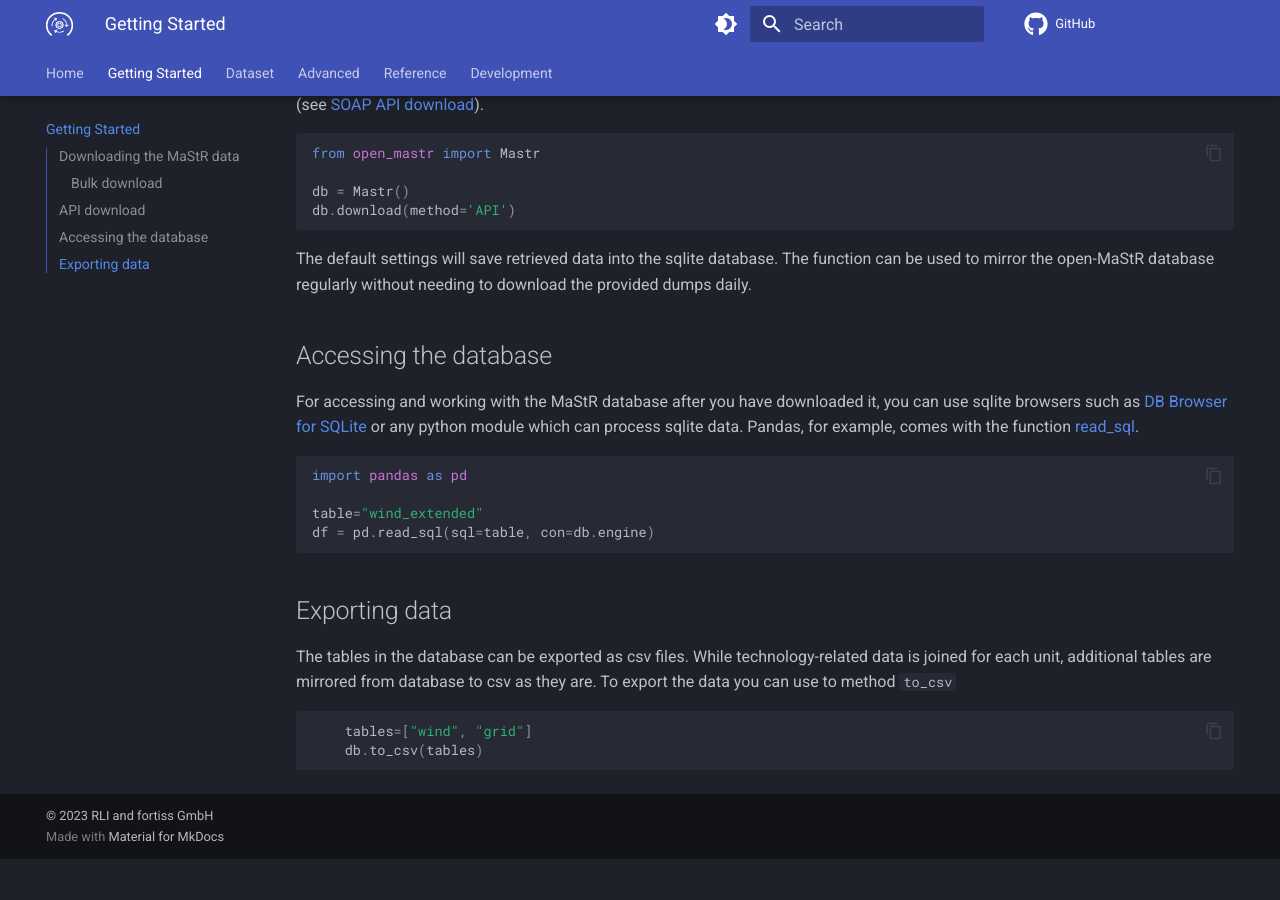
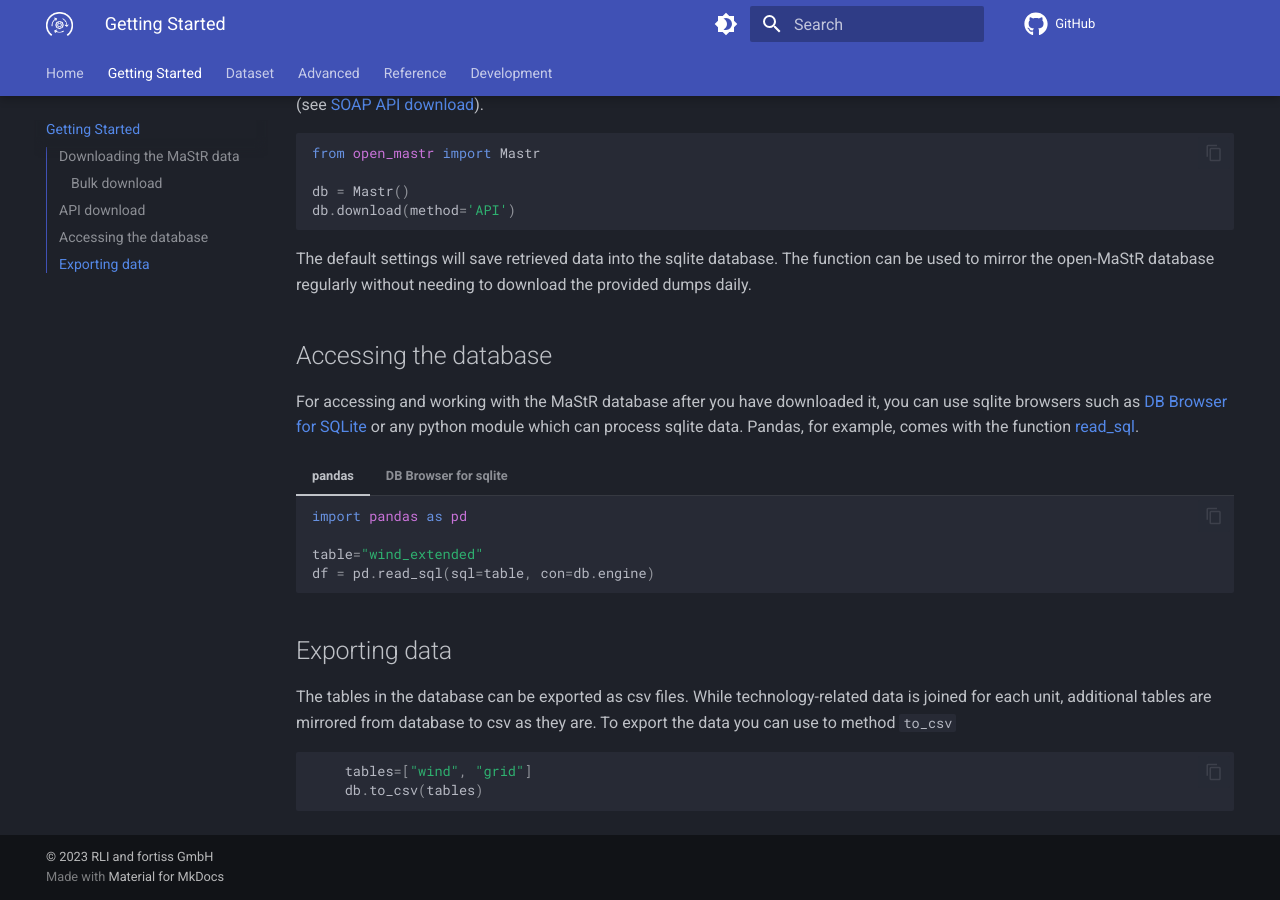
Before and after one commit to OpenEnergyPlatform/open-MaStR, an MkDocs documentation site: the page built from docs/getting_started.md, in a window 1280 px wide and 900 px high, scrolled down 949 px. Built offline with MkDocs 1.6.1 and Material for MkDocs 9.7.7, drawn with Linux system fonts in a browser that asks for light colours; comment, search, counter and statistics services are not loaded; the version menu is left out; before the commit the page ends 1808 px from its top, so only the background shows below that.

Commit message:
Add DB Browser screenshot #434

````diff
--- a/docs/getting_started.md
+++ b/docs/getting_started.md
@@ -42,20 +42,22 @@
 
 ## Accessing the database
 
-
-
 For accessing and working with the MaStR database after you have downloaded it, you can use sqlite browsers
 such as [DB Browser for SQLite](https://sqlitebrowser.org/) or any python module
 which can process sqlite data. Pandas, for example, comes with the function
 [read_sql](https://pandas.pydata.org/docs/reference/api/pandas.read_sql.html).
 
-```python
-import pandas as pd
 
-table="wind_extended"
-df = pd.read_sql(sql=table, con=db.engine)
-```
+=== "pandas"
+    ```python
+    import pandas as pd
 
+    table="wind_extended"
+    df = pd.read_sql(sql=table, con=db.engine)
+    ```
+
+=== "DB Browser for sqlite"
+    ![Image caption](images/DBBrowser.PNG){ loading=lazy }
 
 ## Exporting data
 
````
Also changed, not shown: docs/images/DBBrowser.PNG (added).
